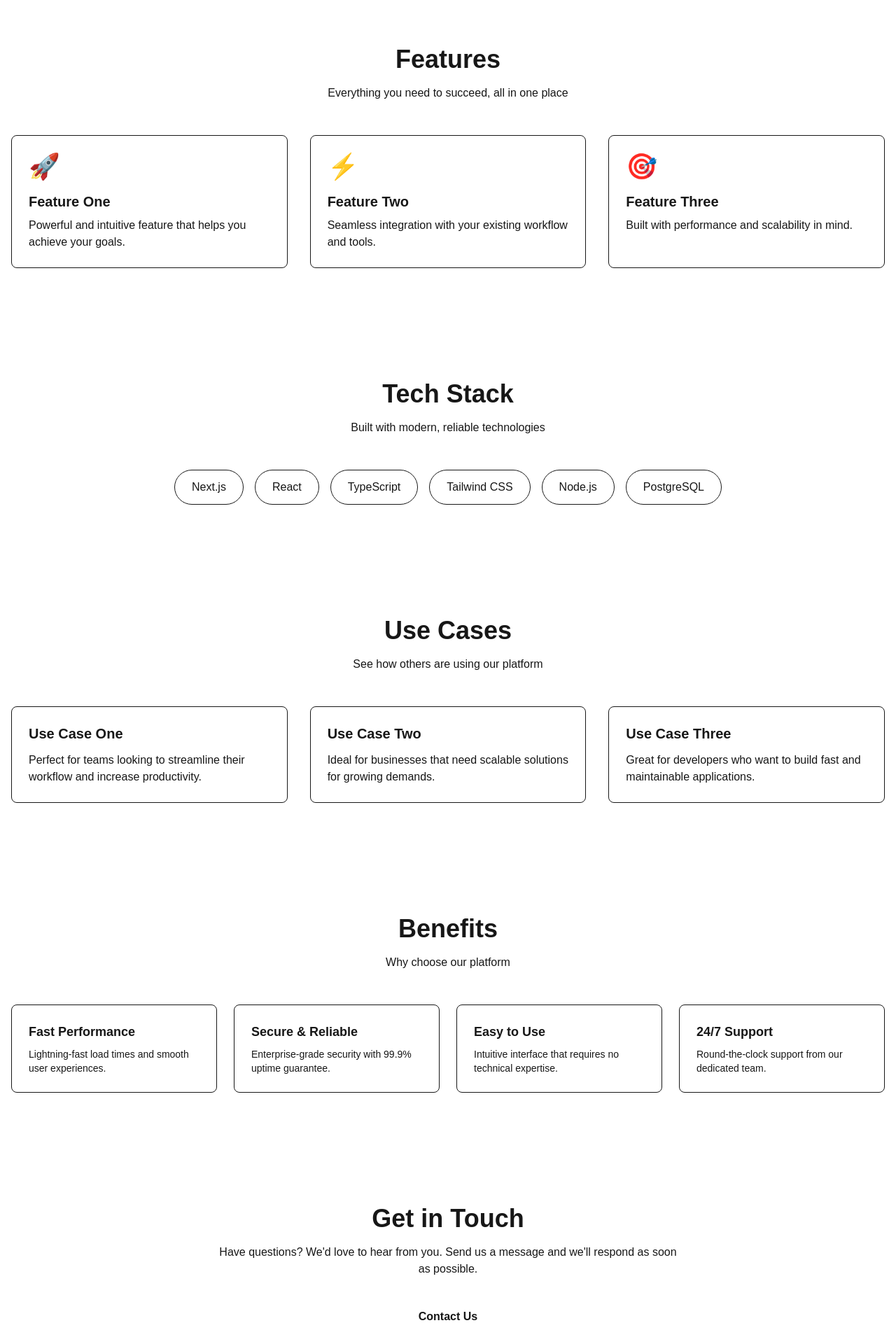
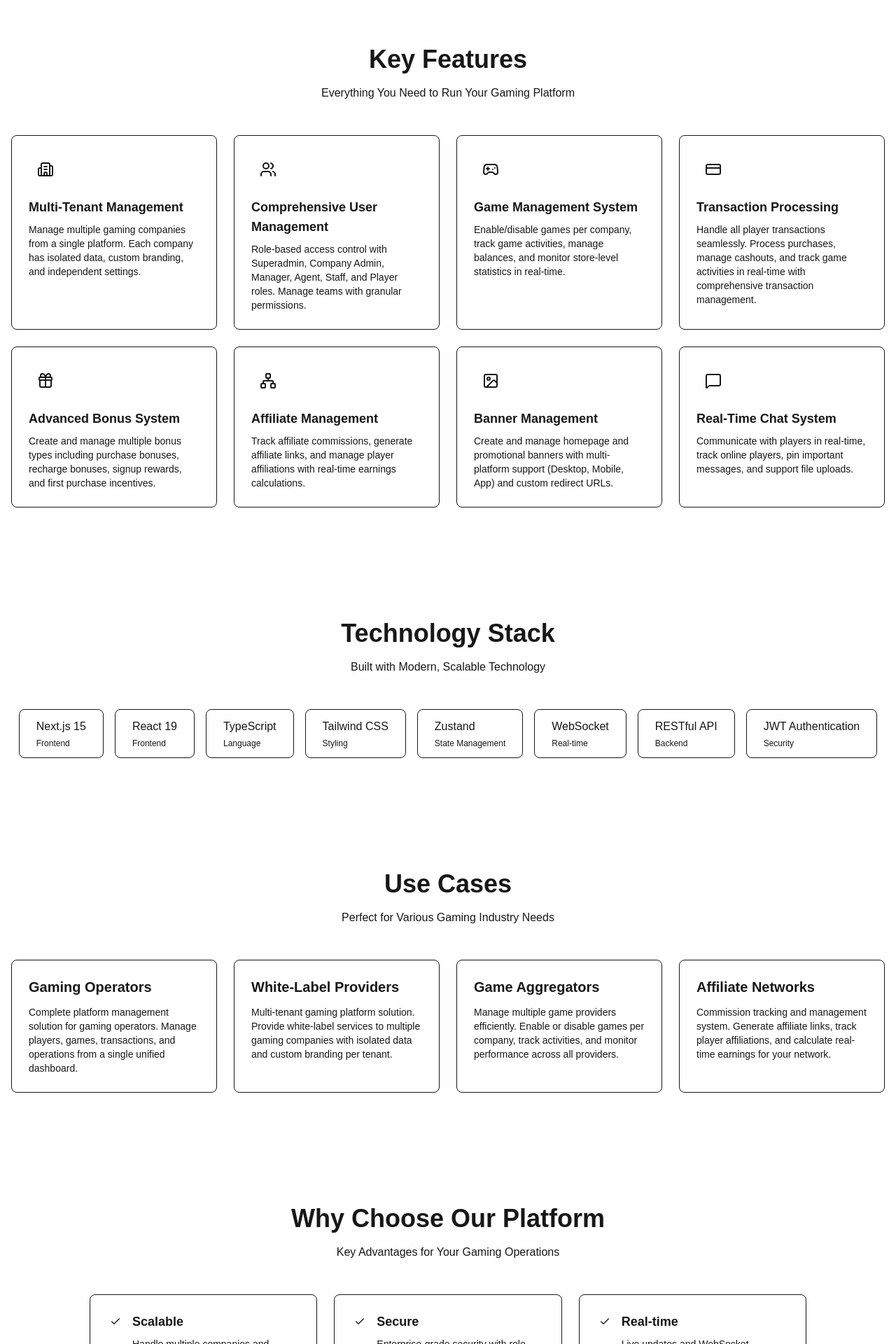
Before and after one commit to aminofabian/bruii-landing-page, a Next.js app: page / in a window 1280 px wide. Shown: the part 880-2800 px from the top of the page at 70% size. Built offline with nearby package versions, Linux system fonts and the light colour scheme.

Commit message:
Updated subheadline to reflect the white-label gaming platform

```diff
--- a/src/app/layout.tsx
+++ b/src/app/layout.tsx
@@ -15,8 +15,9 @@ const geistMono = Geist_Mono({
 });
 
 export const metadata: Metadata = {
-  title: "Bruii - Landing Page",
-  description: "Build amazing experiences with our powerful platform",
+  title: "Bruii - Complete Gaming Platform Management System",
+  description: "Complete white-label gaming platform administration solution. Manage multiple companies, users, games, transactions, bonuses, and more from a single unified system.",
+  keywords: "gaming platform, white-label gaming, gaming management system, multi-tenant gaming, game administration",
 };
 
 export default function RootLayout({
--- a/src/app/page.tsx
+++ b/src/app/page.tsx
@@ -4,6 +4,7 @@ import TechStackSection from "@/components/landing/tech-stack-section";
 import UseCasesSection from "@/components/landing/use-cases-section";
 import BenefitsSection from "@/components/landing/benefits-section";
 import ContactSection from "@/components/landing/contact-section";
+import Footer from "@/components/landing/footer";
 
 export default function Home() {
   return (
@@ -14,6 +15,7 @@ export default function Home() {
       <UseCasesSection />
       <BenefitsSection />
       <ContactSection />
+      <Footer />
     </main>
   );
 }
--- a/src/components/landing/benefits-section.tsx
+++ b/src/components/landing/benefits-section.tsx
@@ -1,40 +1,57 @@
+import { Check } from "lucide-react";
+
 export default function BenefitsSection() {
   const benefits = [
     {
-      title: "Fast Performance",
-      description: "Lightning-fast load times and smooth user experiences.",
+      title: "Scalable",
+      description: "Handle multiple companies and thousands of users with ease. Built to grow with your business.",
     },
     {
-      title: "Secure & Reliable",
-      description: "Enterprise-grade security with 99.9% uptime guarantee.",
+      title: "Secure",
+      description: "Enterprise-grade security with role-based access control and JWT authentication. Your data is protected.",
     },
     {
-      title: "Easy to Use",
-      description: "Intuitive interface that requires no technical expertise.",
+      title: "Real-time",
+      description: "Live updates and WebSocket integration. Monitor transactions, chat, and activities in real-time.",
     },
     {
-      title: "24/7 Support",
-      description: "Round-the-clock support from our dedicated team.",
+      title: "Customizable",
+      description: "White-label solution with full branding control. Customize the platform to match your brand identity.",
+    },
+    {
+      title: "Comprehensive",
+      description: "All-in-one solution for gaming operations. Everything you need in a single unified platform.",
+    },
+    {
+      title: "Modern",
+      description: "Built with latest technologies (Next.js 15, React 19) for optimal performance and developer experience.",
     },
   ];
 
   return (
     <section id="benefits" className="py-20 bg-muted/50 scroll-mt-16">
       <div className="container mx-auto px-4">
-        <h2 className="text-4xl font-bold text-center mb-4">Benefits</h2>
+        <h2 className="text-4xl font-bold text-center mb-4">Why Choose Our Platform</h2>
         <p className="text-center text-muted-foreground mb-12 max-w-2xl mx-auto">
-          Why choose our platform
+          Key Advantages for Your Gaming Operations
         </p>
-        <div className="grid md:grid-cols-2 lg:grid-cols-4 gap-6">
+        <div className="grid md:grid-cols-2 lg:grid-cols-3 gap-6 max-w-5xl mx-auto">
           {benefits.map((benefit, index) => (
             <div
               key={index}
               className="p-6 rounded-lg border border-border bg-background hover:shadow-md transition-shadow"
             >
-              <h3 className="text-lg font-semibold mb-2">{benefit.title}</h3>
-              <p className="text-sm text-muted-foreground">
-                {benefit.description}
-              </p>
+              <div className="flex items-start gap-3">
+                <div className="w-6 h-6 rounded-full bg-primary/10 flex items-center justify-center flex-shrink-0 mt-0.5">
+                  <Check className="w-4 h-4 text-primary" />
+                </div>
+                <div>
+                  <h3 className="text-lg font-semibold mb-2">{benefit.title}</h3>
+                  <p className="text-sm text-muted-foreground">
+                    {benefit.description}
+                  </p>
+                </div>
+              </div>
             </div>
           ))}
         </div>
--- a/src/components/landing/contact-section.tsx
+++ b/src/components/landing/contact-section.tsx
@@ -1,21 +1,62 @@
+"use client";
+
 import Link from "next/link";
+import { Button } from "@/components/ui/button";
 
 export default function ContactSection() {
+  const handleScroll = (e: React.MouseEvent<HTMLAnchorElement>, targetId: string) => {
+    e.preventDefault();
+    const element = document.getElementById(targetId);
+    if (element) {
+      element.scrollIntoView({ behavior: "smooth", block: "start" });
+    }
+  };
+
   return (
     <section id="contact" className="py-20 bg-background scroll-mt-16">
       <div className="container mx-auto px-4">
-        <div className="max-w-2xl mx-auto text-center">
-          <h2 className="text-4xl font-bold mb-4">Get in Touch</h2>
-          <p className="text-muted-foreground mb-8">
-            Have questions? We'd love to hear from you. Send us a message and
-            we'll respond as soon as possible.
-          </p>
-          <Link
-            href="/contact"
-            className="inline-block px-8 py-3 bg-primary text-primary-foreground rounded-lg font-semibold hover:opacity-90 transition-opacity"
-          >
-            Contact Us
-          </Link>
+        <div className="max-w-3xl mx-auto">
+          <div className="text-center mb-12">
+            <h2 className="text-4xl font-bold mb-4">Ready to Get Started?</h2>
+            <p className="text-lg text-muted-foreground mb-4">
+              Ready to transform your gaming operations? Contact us to learn more about our platform.
+            </p>
+            <p className="text-muted-foreground">
+              Fill out the form below and we'll get back to you within 24 hours.
+            </p>
+          </div>
+
+          <div className="bg-card border border-border rounded-lg p-8">
+            <div className="space-y-6 mb-8">
+              <div>
+                <h3 className="font-semibold mb-2">Email</h3>
+                <a href="mailto:contact@bruii.com" className="text-primary hover:underline">
+                  contact@bruii.com
+                </a>
+              </div>
+            </div>
+
+            <div className="flex flex-col sm:flex-row gap-4 justify-center">
+              <Link href="/contact">
+                <Button size="lg" className="w-full sm:w-auto">
+                  Contact Form
+                </Button>
+              </Link>
+              <Button
+                size="lg"
+                variant="outline"
+                onClick={(e) => {
+                  const element = document.getElementById("contact");
+                  if (element) {
+                    element.scrollIntoView({ behavior: "smooth", block: "start" });
+                  }
+                }}
+                className="w-full sm:w-auto"
+              >
+                Request Demo
+              </Button>
+            </div>
+          </div>
         </div>
       </div>
     </section>
--- a/src/components/landing/features-section.tsx
+++ b/src/components/landing/features-section.tsx
@@ -1,40 +1,72 @@
+import { Building2, Users, Gamepad2, CreditCard, Gift, Network, Image as ImageIcon, MessageSquare } from "lucide-react";
+
 export default function FeaturesSection() {
   const features = [
     {
-      title: "Feature One",
-      description: "Powerful and intuitive feature that helps you achieve your goals.",
-      icon: "🚀",
+      title: "Multi-Tenant Management",
+      description: "Manage multiple gaming companies from a single platform. Each company has isolated data, custom branding, and independent settings.",
+      icon: Building2,
     },
     {
-      title: "Feature Two",
-      description: "Seamless integration with your existing workflow and tools.",
-      icon: "⚡",
+      title: "Comprehensive User Management",
+      description: "Role-based access control with Superadmin, Company Admin, Manager, Agent, Staff, and Player roles. Manage teams with granular permissions.",
+      icon: Users,
     },
     {
-      title: "Feature Three",
-      description: "Built with performance and scalability in mind.",
-      icon: "🎯",
+      title: "Game Management System",
+      description: "Enable/disable games per company, track game activities, manage balances, and monitor store-level statistics in real-time.",
+      icon: Gamepad2,
+    },
+    {
+      title: "Transaction Processing",
+      description: "Handle all player transactions seamlessly. Process purchases, manage cashouts, and track game activities in real-time with comprehensive transaction management.",
+      icon: CreditCard,
+    },
+    {
+      title: "Advanced Bonus System",
+      description: "Create and manage multiple bonus types including purchase bonuses, recharge bonuses, signup rewards, and first purchase incentives.",
+      icon: Gift,
+    },
+    {
+      title: "Affiliate Management",
+      description: "Track affiliate commissions, generate affiliate links, and manage player affiliations with real-time earnings calculations.",
+      icon: Network,
+    },
+    {
+      title: "Banner Management",
+      description: "Create and manage homepage and promotional banners with multi-platform support (Desktop, Mobile, App) and custom redirect URLs.",
+      icon: ImageIcon,
+    },
+    {
+      title: "Real-Time Chat System",
+      description: "Communicate with players in real-time, track online players, pin important messages, and support file uploads.",
+      icon: MessageSquare,
     },
   ];
 
   return (
     <section id="features" className="py-20 bg-background scroll-mt-16">
       <div className="container mx-auto px-4">
-        <h2 className="text-4xl font-bold text-center mb-4">Features</h2>
+        <h2 className="text-4xl font-bold text-center mb-4">Key Features</h2>
         <p className="text-center text-muted-foreground mb-12 max-w-2xl mx-auto">
-          Everything you need to succeed, all in one place
+          Everything You Need to Run Your Gaming Platform
         </p>
-        <div className="grid md:grid-cols-3 gap-8">
-          {features.map((feature, index) => (
-            <div
-              key={index}
-              className="p-6 rounded-lg border border-border bg-card hover:shadow-lg transition-shadow"
-            >
-              <div className="text-4xl mb-4">{feature.icon}</div>
-              <h3 className="text-xl font-semibold mb-2">{feature.title}</h3>
-              <p className="text-muted-foreground">{feature.description}</p>
-            </div>
-          ))}
+        <div className="grid md:grid-cols-2 lg:grid-cols-4 gap-6">
+          {features.map((feature, index) => {
+            const Icon = feature.icon;
+            return (
+              <div
+                key={index}
+                className="p-6 rounded-lg border border-border bg-card hover:shadow-lg transition-shadow"
+              >
+                <div className="w-12 h-12 rounded-lg bg-primary/10 flex items-center justify-center mb-4">
+                  <Icon className="w-6 h-6 text-primary" />
+                </div>
+                <h3 className="text-lg font-semibold mb-2">{feature.title}</h3>
+                <p className="text-sm text-muted-foreground">{feature.description}</p>
+              </div>
+            );
+          })}
         </div>
       </div>
     </section>
--- /dev/null
+++ b/src/components/landing/footer.tsx
@@ -0,0 +1,122 @@
+"use client";
+
+import Link from "next/link";
+
+export default function Footer() {
+  const handleScroll = (e: React.MouseEvent<HTMLAnchorElement>, targetId: string) => {
+    e.preventDefault();
+    const element = document.getElementById(targetId);
+    if (element) {
+      element.scrollIntoView({ behavior: "smooth", block: "start" });
+    }
+  };
+
+  return (
+    <footer className="border-t border-border bg-background">
+      <div className="container mx-auto px-4 py-12">
+        <div className="grid md:grid-cols-4 gap-8">
+          {/* Brand */}
+          <div className="space-y-4">
+            <div className="text-xl font-bold">Bruii</div>
+            <p className="text-sm text-muted-foreground">
+              Complete Gaming Platform Management System
+            </p>
+          </div>
+
+          {/* Quick Links */}
+          <div>
+            <h3 className="font-semibold mb-4">Quick Links</h3>
+            <ul className="space-y-2 text-sm">
+              <li>
+                <a
+                  href="#features"
+                  onClick={(e) => handleScroll(e, "features")}
+                  className="text-muted-foreground hover:text-foreground transition-colors cursor-pointer"
+                >
+                  Features
+                </a>
+              </li>
+              <li>
+                <a
+                  href="#tech-stack"
+                  onClick={(e) => handleScroll(e, "tech-stack")}
+                  className="text-muted-foreground hover:text-foreground transition-colors cursor-pointer"
+                >
+                  Tech Stack
+                </a>
+              </li>
+              <li>
+                <a
+                  href="#use-cases"
+                  onClick={(e) => handleScroll(e, "use-cases")}
+                  className="text-muted-foreground hover:text-foreground transition-colors cursor-pointer"
+                >
+                  Use Cases
+                </a>
+              </li>
+              <li>
+                <a
+                  href="#benefits"
+                  onClick={(e) => handleScroll(e, "benefits")}
+                  className="text-muted-foreground hover:text-foreground transition-colors cursor-pointer"
+                >
+                  Benefits
+                </a>
+              </li>
+            </ul>
+          </div>
+
+          {/* Contact */}
+          <div>
+            <h3 className="font-semibold mb-4">Contact</h3>
+            <ul className="space-y-2 text-sm">
+              <li>
+                <a
+                  href="mailto:contact@bruii.com"
+                  className="text-muted-foreground hover:text-foreground transition-colors"
+                >
+                  contact@bruii.com
+                </a>
+              </li>
+              <li>
+                <Link
+                  href="/contact"
+                  className="text-muted-foreground hover:text-foreground transition-colors"
+                >
+                  Contact Form
+                </Link>
+              </li>
+            </ul>
+          </div>
+
+          {/* Legal */}
+          <div>
+            <h3 className="font-semibold mb-4">Legal</h3>
+            <ul className="space-y-2 text-sm">
+              <li>
+                <a
+                  href="#"
+                  className="text-muted-foreground hover:text-foreground transition-colors"
+                >
+                  Privacy Policy
+                </a>
+              </li>
+              <li>
+                <a
+                  href="#"
+                  className="text-muted-foreground hover:text-foreground transition-colors"
+                >
+                  Terms of Service
+                </a>
+              </li>
+            </ul>
+          </div>
+        </div>
+
+        <div className="mt-8 pt-8 border-t border-border text-center text-sm text-muted-foreground">
+          <p>&copy; {new Date().getFullYear()} Bruii. All rights reserved.</p>
+        </div>
+      </div>
+    </footer>
+  );
+}
--- a/src/components/landing/hero-section.tsx
+++ b/src/components/landing/hero-section.tsx
@@ -11,7 +11,7 @@ export default function HeroSection() {
               Complete Gaming Platform Management in One System
             </h1>
             <p className="text-xl md:text-2xl text-muted-foreground mb-8 max-w-2xl mx-auto lg:mx-0">
-              Streamline your gaming operations with a unified admin dashboard. Manage players, tournaments, payments, and analytics all from one powerful platform.
+              Complete white-label gaming platform administration solution. Manage multiple companies, users, games, transactions, bonuses, and more from a single unified system.
             </p>
             <div className="flex flex-col sm:flex-row gap-4 justify-center lg:justify-start">
               <Button size="lg" className="text-base px-8 py-6">
--- a/src/components/landing/tech-stack-section.tsx
+++ b/src/components/landing/tech-stack-section.tsx
@@ -1,27 +1,30 @@
 export default function TechStackSection() {
   const technologies = [
-    "Next.js",
-    "React",
-    "TypeScript",
-    "Tailwind CSS",
-    "Node.js",
-    "PostgreSQL",
+    { name: "Next.js 15", category: "Frontend" },
+    { name: "React 19", category: "Frontend" },
+    { name: "TypeScript", category: "Language" },
+    { name: "Tailwind CSS", category: "Styling" },
+    { name: "Zustand", category: "State Management" },
+    { name: "WebSocket", category: "Real-time" },
+    { name: "RESTful API", category: "Backend" },
+    { name: "JWT Authentication", category: "Security" },
   ];
 
   return (
     <section id="tech-stack" className="py-20 bg-muted/50 scroll-mt-16">
       <div className="container mx-auto px-4">
-        <h2 className="text-4xl font-bold text-center mb-4">Tech Stack</h2>
+        <h2 className="text-4xl font-bold text-center mb-4">Technology Stack</h2>
         <p className="text-center text-muted-foreground mb-12 max-w-2xl mx-auto">
-          Built with modern, reliable technologies
+          Built with Modern, Scalable Technology
         </p>
         <div className="flex flex-wrap justify-center gap-4">
           {technologies.map((tech, index) => (
             <div
               key={index}
-              className="px-6 py-3 rounded-full bg-background border border-border hover:border-primary transition-colors"
+              className="px-6 py-3 rounded-lg bg-background border border-border hover:border-primary hover:shadow-md transition-all"
             >
-              <span className="font-medium">{tech}</span>
+              <div className="font-medium">{tech.name}</div>
+              <div className="text-xs text-muted-foreground mt-1">{tech.category}</div>
             </div>
           ))}
         </div>
--- a/src/components/landing/use-cases-section.tsx
+++ b/src/components/landing/use-cases-section.tsx
@@ -1,16 +1,20 @@
 export default function UseCasesSection() {
   const useCases = [
     {
-      title: "Use Case One",
-      description: "Perfect for teams looking to streamline their workflow and increase productivity.",
+      title: "Gaming Operators",
+      description: "Complete platform management solution for gaming operators. Manage players, games, transactions, and operations from a single unified dashboard.",
     },
     {
-      title: "Use Case Two",
-      description: "Ideal for businesses that need scalable solutions for growing demands.",
+      title: "White-Label Providers",
+      description: "Multi-tenant gaming platform solution. Provide white-label services to multiple gaming companies with isolated data and custom branding per tenant.",
     },
     {
-      title: "Use Case Three",
-      description: "Great for developers who want to build fast and maintainable applications.",
+      title: "Game Aggregators",
+      description: "Manage multiple game providers efficiently. Enable or disable games per company, track activities, and monitor performance across all providers.",
+    },
+    {
+      title: "Affiliate Networks",
+      description: "Commission tracking and management system. Generate affiliate links, track player affiliations, and calculate real-time earnings for your network.",
     },
   ];
 
@@ -19,16 +23,16 @@ export default function UseCasesSection() {
       <div className="container mx-auto px-4">
         <h2 className="text-4xl font-bold text-center mb-4">Use Cases</h2>
         <p className="text-center text-muted-foreground mb-12 max-w-2xl mx-auto">
-          See how others are using our platform
+          Perfect for Various Gaming Industry Needs
         </p>
-        <div className="grid md:grid-cols-3 gap-8">
+        <div className="grid md:grid-cols-2 lg:grid-cols-4 gap-6">
           {useCases.map((useCase, index) => (
             <div
               key={index}
-              className="p-6 rounded-lg border border-border bg-card"
+              className="p-6 rounded-lg border border-border bg-card hover:shadow-md transition-shadow"
             >
               <h3 className="text-xl font-semibold mb-3">{useCase.title}</h3>
-              <p className="text-muted-foreground">{useCase.description}</p>
+              <p className="text-muted-foreground text-sm">{useCase.description}</p>
             </div>
           ))}
         </div>
```
Also changed, not shown: src/app/contact/page.tsx (+14 -0 lines).
